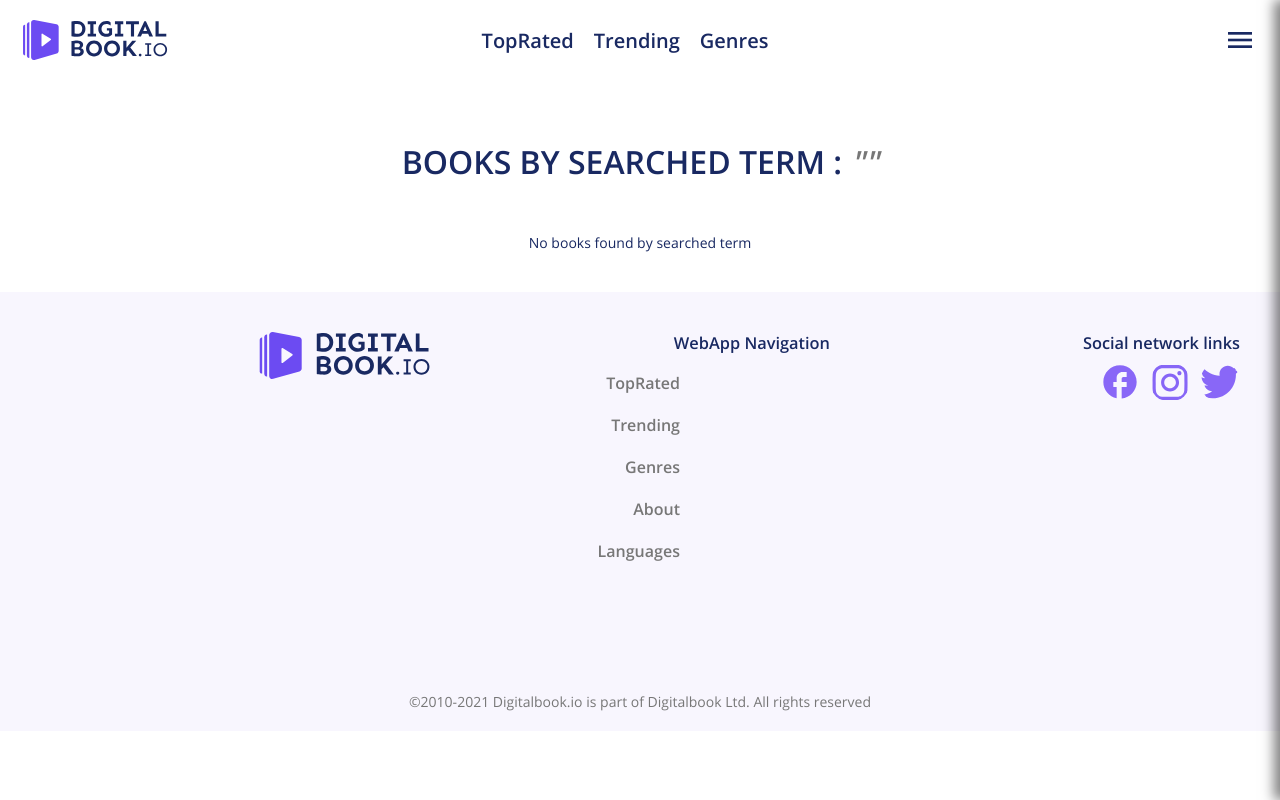
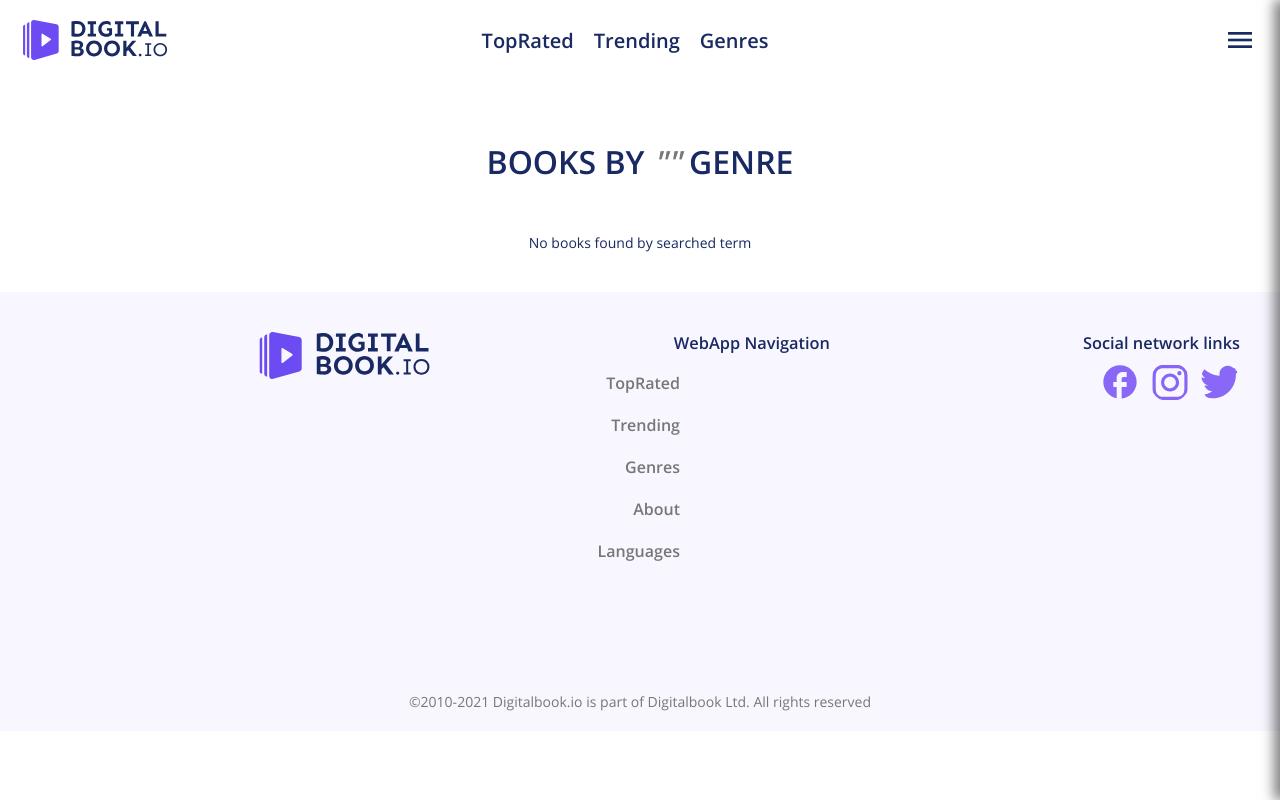
Before and after one commit to StevaNNN/digital-book, a React (Create React App) app: page /genre in a window 1280 px wide. Built offline with nearby package versions, Linux system fonts and the light colour scheme.

Commit message:
separate page title when user clicks on either language or genre

```diff
--- a/src/Containers/AbstractPage/AbstractPage.js
+++ b/src/Containers/AbstractPage/AbstractPage.js
@@ -41,11 +41,27 @@ class AbstractPage extends Component {
     onBookClick = (book) => this.props.selectedBook(book);
 
     render() {
-
         const {
             books,
             textBySearchedTerm
         } = this.state;
+
+        let booksBy;
+
+        // if (this.props.match.url === "/genre") {
+        //     booksBy = `Books by ${this.prop}`
+        // }
+        switch (this.props.match.url) {
+            case "/genre":
+                booksBy = <h1 className={`db-section-title`}>Books by <i className={'db-text-color'}>"{textBySearchedTerm}"</i> genre</h1>
+                break;
+            case "/language":
+                 booksBy = <h1 className={`db-section-title`}>Books by <i className={'db-text-color'}>"{textBySearchedTerm}"</i> language</h1>;
+                break;
+            default:
+                booksBy = <h1 className={`db-section-title`}>Books by searched term : <i className={'db-text-color'}>"{textBySearchedTerm}"</i></h1>
+                break;
+        }
 
         let booksRender = books.length > 0 ? books.map((book, index) => {
             return(
@@ -67,7 +83,7 @@ class AbstractPage extends Component {
         return (
             <section className={`db-section ${classes.BooksOnPage}`}>
                 <div className={`db-section-header db-header-centered`}>
-                    <h1 className={`db-section-title`}>Books by searched term : <i className={'db-text-color'}>"{textBySearchedTerm}"</i></h1>
+                    {booksBy}
                 </div>
                 <div className={`db-section-content`}>
                     {booksRender}
--- a/src/Theme/sass/abstract/_base.scss
+++ b/src/Theme/sass/abstract/_base.scss
@@ -90,3 +90,7 @@ dl {
         border-radius: 16px;
     }
 }
+
+* {
+    -webkit-tap-highlight-color: rgba(0,0,0,0);
+}
```
